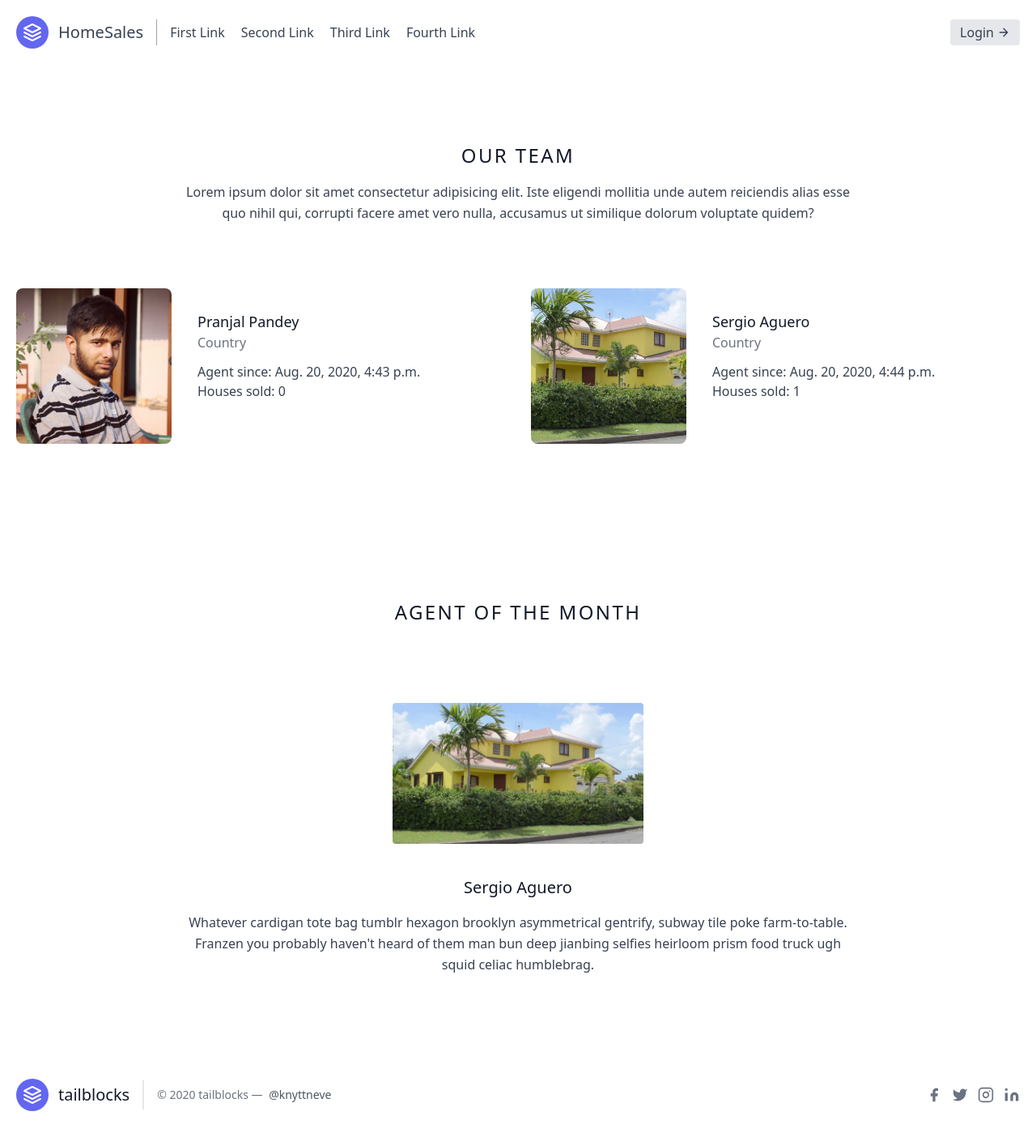
After one commit to pranjal07pandey/homeSales, a Django app: page /agents/ in a window 1280 px wide. The commit adds this page. Shown: the whole page at 81% size. Run offline with Django 3.2, Linux system fonts and the light colour scheme; data comes from the database, SQL or seed files in the repository; both versions use the stored data as it was after the commit; some libraries are stand-ins or nearby versions.

Commit message:
lastest changes

```diff
--- a/homeSales/settings.py
+++ b/homeSales/settings.py
@@ -38,6 +38,7 @@ INSTALLED_APPS = [
     'django.contrib.messages',
     'django.contrib.staticfiles',
     'sales',
+    'crispy_forms',
 ]
 
 MIDDLEWARE = [
@@ -125,3 +126,6 @@ STATICFILES_DIRS =[
 
 MEDIA_ROOT = os.path.join(BASE_DIR, 'media')
 MEDIA_URL = '/media/'
+
+
+CRISPY_TEMPLATE_PACK = 'bootstrap4'
--- /dev/null
+++ b/sales/templates/sales/agents.html
@@ -0,0 +1,65 @@
+{% extends 'sales/base.html' %}
+
+{% load static %}
+
+{% block content %}
+
+
+<section class="text-gray-700 body-font">
+    <div class="container px-5 py-24 mx-auto">
+      <div class="flex flex-col text-center w-full mb-20">
+        <h1 class="text-2xl font-medium title-font mb-4 text-gray-900 tracking-widest">OUR TEAM</h1>
+        <p class="lg:w-2/3 mx-auto leading-relaxed text-base">Lorem ipsum dolor sit amet consectetur adipisicing elit. Iste eligendi mollitia unde autem reiciendis alias esse quo nihil qui, corrupti facere amet vero nulla, accusamus ut similique dolorum voluptate quidem?</p>
+      </div>
+      <div class="flex flex-wrap -m-4">
+          {% for agent in agents %}
+        <div class="p-4 lg:w-1/2">
+          <div class="h-full flex sm:flex-row flex-col items-center sm:justify-start justify-center text-center sm:text-left">
+            <a href="{% url 'individual-agent' agent.id %}"><img alt="team" class="flex-shrink-0 rounded-lg w-48 h-48 object-cover object-center sm:mb-0 mb-4" src="{{agent.image.url}}"></a>
+            <div class="flex-grow sm:pl-8">
+              <h2 class="title-font font-medium text-lg text-gray-900">{{agent.fname}} {{agent.lname}}</h2>
+              <h3 class="text-gray-500 mb-3">Country</h3>
+              <p class="">Agent since: {{agent.joined_date}}</p>
+              <p class="">Houses sold: {{agent.house_sold}}</p>
+              <span class="inline-flex">
+                <a class="text-gray-500">
+                  <svg fill="none" stroke-linecap="round" stroke-linejoin="round" stroke-width="2" class="w-5 h-5" viewBox="0 0 24 24">
+                    <path d="M18 2h-3a5 5 0 00-5 5v3H7v4h3v8h4v-8h3l1-4h-4V7a1 1 0 011-1h3z"></path>
+                  </svg>
+                </a>
+                <a class="ml-2 text-gray-500">
+                  <svg fill="none" stroke-linecap="round" stroke-linejoin="round" stroke-width="2" class="w-5 h-5" viewBox="0 0 24 24">
+                    <path d="M23 3a10.9 10.9 0 01-3.14 1.53 4.48 4.48 0 00-7.86 3v1A10.66 10.66 0 013 4s-4 9 5 13a11.64 11.64 0 01-7 2c9 5 20 0 20-11.5a4.5 4.5 0 00-.08-.83A7.72 7.72 0 0023 3z"></path>
+                  </svg>
+                </a>
+                <a class="ml-2 text-gray-500">
+                  <svg fill="none" stroke-linecap="round" stroke-linejoin="round" stroke-width="2" class="w-5 h-5" viewBox="0 0 24 24">
+                    <path d="M21 11.5a8.38 8.38 0 01-.9 3.8 8.5 8.5 0 01-7.6 4.7 8.38 8.38 0 01-3.8-.9L3 21l1.9-5.7a8.38 8.38 0 01-.9-3.8 8.5 8.5 0 014.7-7.6 8.38 8.38 0 013.8-.9h.5a8.48 8.48 0 018 8v.5z"></path>
+                  </svg>
+                </a>
+              </span>
+            </div>
+          </div>
+        </div>
+        {% endfor %}
+      </div>
+    </div>
+  </section>
+
+
+  <section class="text-gray-700 body-font">
+    <div class="container px-5 py-24 mx-auto flex flex-wrap flex-col">
+        <div class="flex flex-col text-center w-full mb-20">
+            <h1 class="text-2xl font-medium title-font mb-4 text-gray-900 tracking-widest">AGENT OF THE MONTH</h1>
+          </div>
+          {% for agent in mvp %}
+     <a href="{% url 'individual-agent' agent.id %}"><img class="xl:w-1/4 lg:w-1/3 md:w-1/2 w-2/3 block mx-auto mb-10 object-cover object-center rounded" alt="hero" src="{{agent.image.url}}"></a>
+      <div class="flex flex-col text-center w-full">
+        <h1 class="text-xl font-medium title-font mb-4 text-gray-900">{{agent.fname}} {{agent.lname}}</h1>
+        <p class="lg:w-2/3 mx-auto leading-relaxed text-base">Whatever cardigan tote bag tumblr hexagon brooklyn asymmetrical gentrify, subway tile poke farm-to-table. Franzen you probably haven't heard of them man bun deep jianbing selfies heirloom prism food truck ugh squid celiac humblebrag.</p>
+      </div>
+      {% endfor %}
+    </div>
+  </section>
+
+{% endblock %}
--- /dev/null
+++ b/sales/templates/sales/dashboard.html
@@ -0,0 +1 @@
+<a href="{% url 'logout' %}">Logout</a>
--- a/sales/templates/sales/homeDetails.html
+++ b/sales/templates/sales/homeDetails.html
@@ -25,7 +25,7 @@
         </div>
         <div class="flex border-t border-b mb-6 border-gray-300 py-2">
           <span class="text-gray-500">Agent</span>
-          <span class="ml-auto text-gray-900">{{home.agent}}</span>
+         <span class="ml-auto text-gray-900"><a href="{% url 'individual-agent' home.agent.id %}">{{home.agent}}</a></span>
         </div>
         <div class="flex">
           <span class="title-font font-medium text-2xl text-gray-900">Rs: {{home.price}}</span>
--- a/sales/templates/sales/index.html
+++ b/sales/templates/sales/index.html
@@ -13,8 +13,8 @@
         </h1>
         <p class="mb-8 leading-relaxed">Lorem ipsum dolor sit amet, consectetur adipisicing elit. Quas nulla temporibus esse qui dolorum, ducimus commodi consequatur molestias dolorem. Nisi nam ullam earum repellendus alias harum vel deleniti quas perspiciatis.</p>
         <div class="flex justify-center">
-         <a href="#"> <button class="inline-flex text-white bg-blue-500 border-0 py-2 px-6 focus:outline-none hover:bg-blue-600 rounded text-lg">View Houses</button></a>
-          <button class="ml-4 inline-flex text-gray-700 bg-gray-200 border-0 py-2 px-6 focus:outline-none hover:bg-gray-300 rounded text-lg">View Agents</button>
+         <a href="{% url 'all-homes' %}"> <button class="inline-flex text-white bg-blue-500 border-0 py-2 px-6 focus:outline-none hover:bg-blue-600 rounded text-lg">View Houses</button></a>
+         <a href="{% url 'agents' %}"> <button class="ml-4 inline-flex text-gray-700 bg-gray-200 border-0 py-2 px-6 focus:outline-none hover:bg-gray-300 rounded text-lg">View Agents</button></a>
         </div>
       </div>
       <div class="lg:max-w-lg lg:w-full md:w-1/2 w-5/6">
--- a/sales/templates/sales/navbar.html
+++ b/sales/templates/sales/navbar.html
@@ -14,10 +14,18 @@
         <a class="mr-5 hover:text-gray-900" href="#">Third Link</a>
         <a class="mr-5 hover:text-gray-900" href="#">Fourth Link</a>
       </nav>
-      <button class="inline-flex items-center bg-gray-200 border-0 py-1 px-3 focus:outline-none hover:bg-gray-300 rounded text-base mt-4 md:mt-0">Login
+      {% if not user.is_authenticated %}
+      <button class="inline-flex items-center bg-gray-200 border-0 py-1 px-3 focus:outline-none hover:bg-gray-300 rounded text-base mt-4 md:mt-0"><a href="{% url 'login' %}">Login</a>
         <svg fill="none" stroke="currentColor" stroke-linecap="round" stroke-linejoin="round" stroke-width="2" class="w-4 h-4 ml-1" viewBox="0 0 24 24">
           <path d="M5 12h14M12 5l7 7-7 7"></path>
         </svg>
       </button>
+      {% else %}
+
+      <a class="mr-5 hover:text-gray-900" href="{% url 'dashboard' request.user.id %}">Hi, {{request.user.username}}</a>
+
+      {% endif %}
+
+
     </div>
   </header>
--- a/sales/urls.py
+++ b/sales/urls.py
@@ -5,5 +5,13 @@ from . import views
 urlpatterns = [
     path('', views.index, name = 'index' ),
     path('home/<int:pk>', views.homeDetails, name = 'home-details' ),
+    path('all-homes/',views.allHomes, name='all-homes'),
+    path('agents/', views.agents, name='agents'),
+    path('agent/<int:pk>/', views.individualAgent, name='individual-agent'),
+    path('register/', views.registerUser, name = 'register'),
+    path('login/', views.loginPage, name = 'login'),
+    path('logout/', views.logoutUser, name = 'logout'),
+    path('dashboard/<int:pk>/', views.dashboard, name = 'dashboard'),
+
 
 ]
--- a/sales/views.py
+++ b/sales/views.py
@@ -1,13 +1,62 @@
-from django.shortcuts import render
+from django.shortcuts import render, redirect
+from django.core.paginator import Paginator
 from .models import *
+from .forms import CreateUserForm
+from django.contrib.auth import authenticate, login, logout
 
-# Create your views here.
+
+
+def registerUser(request):
+    if request.user.is_authenticated:
+        return redirect('index')
+    else:
+        form = CreateUserForm()
+        if request.method == 'POST':
+            form = CreateUserForm(request.POST)
+            if form.is_valid():
+                form.save()
+                return redirect('login')
+
+        return render(request, 'sales/register.html',{
+            'form':form
+        })
+
+
+def loginPage(request):
+
+    if request.user.is_authenticated:
+        return redirect('index')
+
+    else:
+        if request.method == 'POST':
+            username = request.POST.get('username')
+            password = request.POST.get('password')
+
+            user = authenticate(request, username= username, password= password)
+
+            if user is not None:
+                login(request, user)
+                return redirect('index')
+
+        return render(request, 'sales/login.html',{
+
+    })
+
+def logoutUser(request):
+    logout(request)
+    return redirect('index')
+
+
 def index(request):
     homes = Home.objects.all()
+    paginator = Paginator(homes,6)
+    page_number = request.GET.get('page')
+    page_obj = paginator.get_page(page_number)
+
     agents = Agent.objects.count()
     print(agents)
     return render(request, 'sales/index.html',{
-        'homes': homes,
+        'homes': page_obj,
         'agents': agents
     })
 
@@ -17,3 +66,30 @@ def homeDetails(request, pk):
     return render(request, 'sales/homeDetails.html',{
         'home': home
     })
+
+def allHomes(request):
+    homes = Home.objects.all()
+    return render(request, 'sales/houses.html',{
+        'homes':homes
+    })
+
+def agents(request):
+    agents = Agent.objects.all()
+    mvp = Agent.objects.filter(is_mvp=True)
+    return render(request, 'sales/agents.html',{
+        'agents': agents,
+        'mvp' : mvp
+    })
+
+def individualAgent(request, pk):
+    agent = Agent.objects.get(id=pk)
+    home = Home.objects.filter(agent=agent)
+    return render(request, 'sales/individualAgent.html',{
+        'agent':agent,
+        'home':home
+    })
+
+
+def dashboard(request, pk):
+
+    return render(request, 'sales/dashboard.html')
```
Also changed, not shown: sales/forms.py (added, +12 -0 lines), sales/templates/sales/houses.html (added, +52 -0 lines), sales/templates/sales/individualAgent.html (added, +48 -0 lines), sales/templates/sales/login.html (added, +46 -0 lines), sales/templates/sales/register.html (added, +32 -0 lines), db.sqlite3, media/gallery/house5.jpg (added).
